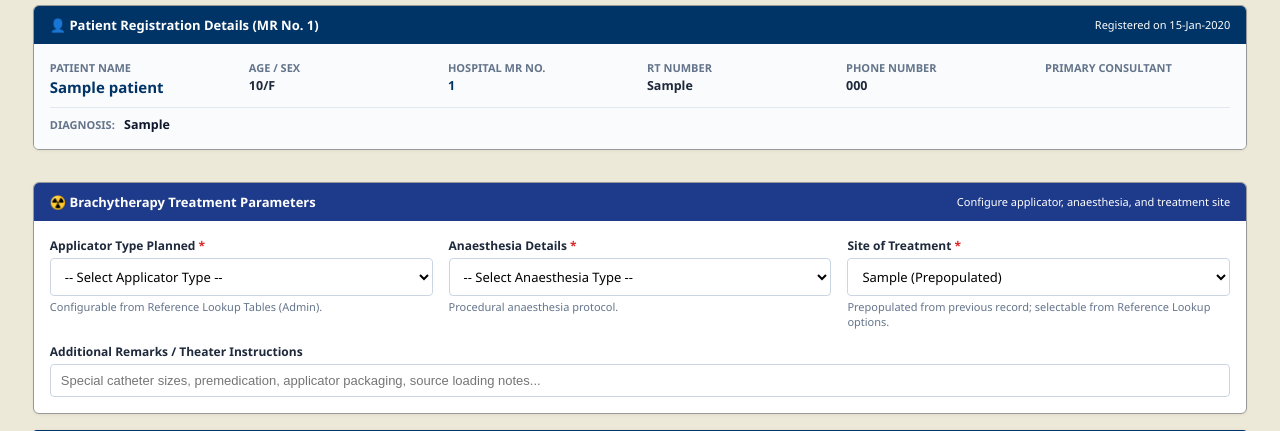
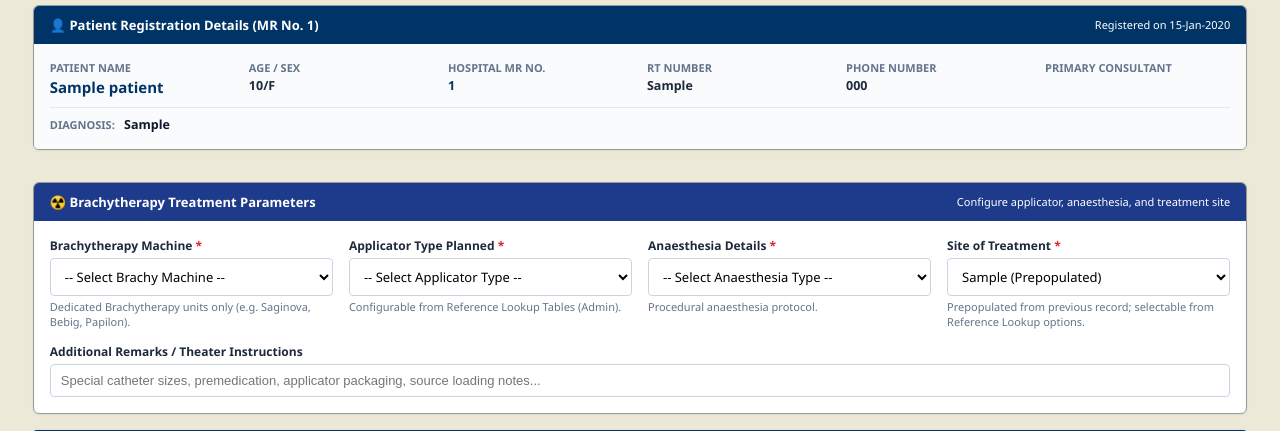
Before and after one commit to charun3v/pt_scheduler, a Django app: page /scheduler/patient/1/brachytherapy/ in a window 1280 px wide. Shown: the part 246-677 px from the top of the page. Run offline with Django 5.2, Linux system fonts and the light colour scheme; a user stored in the database is signed in; tables that the repository leaves empty hold one stand-in row (values such as "Sample post").

Commit message:
Separate Teletherapy and Brachytherapy machine scheduling, restrict machine mappings to Teletherapy, add Brachy machine dropdown, and widen Machine Type column to single line

```diff
--- a/apps/scheduler/views.py
+++ b/apps/scheduler/views.py
@@ -45,7 +45,7 @@ def schedule_patient_view(request, patient_id):
     if not can_schedule_patient(request.user):
         messages.error(request, "Access restricted. You do not have permission to schedule patients.")
         return redirect('patient_detail', patient_id=patient.id)
-    machines = Machine.objects.filter(is_active=True).order_by('display_order', 'name')
+    machines = Machine.objects.filter(is_active=True, treatment_mode='Teletherapy').order_by('display_order', 'name')
     shifts = Shift.objects.filter(is_active=True).order_by('display_order', 'name')
     techniques = Technique.objects.filter(is_active=True).order_by('display_order', 'name')
     special_techniques = SpecialTechnique.objects.filter(is_active=True).order_by('display_order', 'name')
@@ -559,7 +559,7 @@ def get_mapped_machines_slots_api(request):
     spec_tech_obj = SpecialTechnique.objects.filter(id=spec_tech_id, is_active=True).first() if spec_tech_id else None
 
     holiday_dates = set(Holiday.objects.values_list('date', flat=True))
-    machines = Machine.objects.filter(is_active=True).order_by('display_order', 'name')
+    machines = Machine.objects.filter(is_active=True, treatment_mode='Teletherapy').order_by('display_order', 'name')
     results = []
 
     for mach in machines:
@@ -633,12 +633,14 @@ def machine_mappings_view(request):
     Admin & SubAdmin Dynamic Mapping Manager:
     Configure which Shifts, Techniques, Special Techniques, and Sites apply to each Machine,
     along with Option A daily start quota.
+    Exclusively for Teletherapy machines (Brachytherapy does not use shifts or techniques).
     """
     if not can_manage_mappings(request.user):
         messages.error(request, "Access restricted to Administrators / SubAdmins.")
         return redirect('dashboard')
 
-    mappings = MachineMapping.objects.select_related('machine')\
+    mappings = MachineMapping.objects.filter(machine__treatment_mode='Teletherapy')\
+        .select_related('machine')\
         .prefetch_related('allowed_shifts', 'allowed_techniques', 'allowed_special_techniques')\
         .order_by('machine__display_order')
 
@@ -655,6 +657,10 @@ def edit_machine_mapping_view(request, mapping_id):
         return redirect('dashboard')
 
     mapping = get_object_or_404(MachineMapping, id=mapping_id)
+    if mapping.machine.treatment_mode != 'Teletherapy':
+        messages.warning(request, "Dynamic Machine Mappings are exclusively for Teletherapy equipment. Brachytherapy machines do not use shifts, techniques, or special techniques.")
+        return redirect('machine_mappings')
+
     all_shifts = Shift.objects.all().order_by('display_order')
     all_techs = Technique.objects.all().order_by('display_order')
     all_special_techs = SpecialTechnique.objects.all().order_by('display_order')
@@ -1244,7 +1250,7 @@ def get_month_calendar_data(year, month):
         appointment_date__gte=first_date,
         appointment_date__lte=last_date
     ).select_related(
-        'patient', 'applicator_type', 'anesthesia_type', 'created_by'
+        'patient', 'applicator_type', 'anesthesia_type', 'created_by', 'schedule__machine'
     ).order_by('appointment_date', 'fraction_number', 'patient__pt_name')
 
     appts_by_date = {}
@@ -1262,6 +1268,8 @@ def get_month_calendar_data(year, month):
             'mr_no': a.patient.mr_no,
             'diagnosis': a.patient.diagnosis or '',
             'site': a.site_of_treatment or a.patient.site_of_treatment or '',
+            'machine': a.schedule.machine.name if (a.schedule and a.schedule.machine) else (a.schedule.machine_display if a.schedule else ''),
+            'machine_code': a.schedule.machine.code if (a.schedule and a.schedule.machine) else '',
             'applicator': a.applicator_type.name if a.applicator_type else 'Brachytherapy',
             'applicator_code': a.applicator_type.code if a.applicator_type else '',
             'color': a.applicator_type.color_code if a.applicator_type else '#1976d2',
@@ -1383,6 +1391,7 @@ def brachy_schedule_patient_view(request, patient_id):
     applicators = BrachyApplicator.objects.filter(is_active=True).order_by('display_order', 'name')
     anesthesias = BrachyAnesthesia.objects.filter(is_active=True).order_by('display_order', 'name')
     sites = TreatmentSite.objects.filter(is_active=True).order_by('display_order', 'name')
+    brachy_machines = Machine.objects.filter(is_active=True, treatment_mode='Brachytherapy').order_by('display_order', 'name')
     # Prepopulate treatment site from patient's previous entry
     default_site = patient.site_of_treatment or ''
     if not default_site:
@@ -1529,6 +1538,14 @@ def brachy_schedule_patient_view(request, patient_id):
                     messages.error(request, err_msg)
                     return redirect('brachy_schedule_patient', patient_id=patient.id)
 
+        # Selected Brachytherapy Machine
+        machine_id = data.get('machine_id')
+        machine_obj = None
+        if machine_id:
+            machine_obj = Machine.objects.filter(id=machine_id, treatment_mode='Brachytherapy', is_active=True).first()
+        elif brachy_machines.exists():
+            machine_obj = brachy_machines.first()
+
         # Persist schedule course
         brachy_schedule = patient.schedules.filter(
             treatment_type='Brachytherapy',
@@ -1543,6 +1560,7 @@ def brachy_schedule_patient_view(request, patient_id):
             brachy_schedule = TreatmentSchedule.objects.create(
                 patient=patient,
                 treatment_type='Brachytherapy',
+                machine=machine_obj,
                 applicator_type=applicator,
                 anesthesia_type=anesthesia,
                 site_of_treatment=site_of_treatment,
@@ -1554,6 +1572,8 @@ def brachy_schedule_patient_view(request, patient_id):
                 created_by=request.user,
             )
         else:
+            if machine_obj:
+                brachy_schedule.machine = machine_obj
             brachy_schedule.applicator_type = applicator
             brachy_schedule.anesthesia_type = anesthesia
             brachy_schedule.site_of_treatment = site_of_treatment
@@ -1620,8 +1640,16 @@ def brachy_schedule_patient_view(request, patient_id):
 
     calendar_data = get_month_calendar_data(year, month)
 
+    selected_machine_id = None
+    if existing_brachy and existing_brachy.machine_id:
+        selected_machine_id = existing_brachy.machine_id
+    elif brachy_machines.exists():
+        selected_machine_id = brachy_machines.first().id
+
     context = {
         'patient': patient,
+        'brachy_machines': brachy_machines,
+        'selected_machine_id': selected_machine_id,
         'applicators': applicators,
         'anesthesias': anesthesias,
         'sites': sites,
--- a/templates/scheduler/brachy_calendar.html
+++ b/templates/scheduler/brachy_calendar.html
@@ -243,6 +243,7 @@
                                                data-rt-no="{{ appt.rt_no }}"
                                                data-diagnosis="{{ appt.diagnosis }}"
                                                data-site="{{ appt.site }}"
+                                               data-machine="{{ appt.machine|default:'Brachy Unit' }}"
                                                data-applicator="{{ appt.applicator }}"
                                                data-anesthesia="{{ appt.anesthesia }}"
                                                data-fraction="{{ appt.fraction }}"
@@ -277,6 +278,7 @@
     <div style="font-size: 11px; margin-bottom: 2px;"><strong>MR No:</strong> <span id="tt_mr"></span> | <strong>RT:</strong> <span id="tt_rt"></span></div>
     <div style="font-size: 11px; margin-bottom: 2px;"><strong>Diagnosis:</strong> <span id="tt_dx"></span></div>
     <div style="font-size: 11px; margin-bottom: 2px;"><strong>Site:</strong> <span id="tt_site"></span></div>
+    <div style="font-size: 11px; margin-bottom: 2px;"><strong>Machine:</strong> <span id="tt_mach"></span></div>
     <div style="font-size: 11px; margin-bottom: 2px;"><strong>Applicator:</strong> <span id="tt_app"></span></div>
     <div style="font-size: 11px; margin-bottom: 2px;"><strong>Anaesthesia:</strong> <span id="tt_ana"></span></div>
     <div style="font-size: 11px; margin-bottom: 2px;"><strong>Scheduled:</strong> <span id="tt_date"></span> (<span id="tt_frac"></span>)</div>
@@ -384,6 +386,7 @@
                                data-rt-no="${escapeHtml(appt.rt_no)}"
                                data-diagnosis="${escapeHtml(appt.diagnosis)}"
                                data-site="${escapeHtml(appt.site)}"
+                               data-machine="${escapeHtml(appt.machine || 'Brachy Unit')}"
                                data-applicator="${escapeHtml(appt.applicator)}"
                                data-anesthesia="${escapeHtml(appt.anesthesia)}"
                                data-fraction="${appt.fraction}"
@@ -417,6 +420,7 @@
         document.getElementById('tt_rt').textContent = el.dataset.rtNo || '-';
         document.getElementById('tt_dx').textContent = el.dataset.diagnosis || '-';
         document.getElementById('tt_site').textContent = el.dataset.site || '-';
+        document.getElementById('tt_mach').textContent = el.dataset.machine || 'Brachy Unit';
         document.getElementById('tt_app').textContent = el.dataset.applicator;
         document.getElementById('tt_ana').textContent = el.dataset.anesthesia;
         document.getElementById('tt_date').textContent = el.dataset.date;
--- a/templates/scheduler/brachy_schedule_patient.html
+++ b/templates/scheduler/brachy_schedule_patient.html
@@ -291,7 +291,23 @@
                 <span style="font-weight: normal; font-size: 11px;">Configure applicator, anaesthesia, and treatment site</span>
             </div>
             <div class="brachy-body">
-                <div style="display: grid; grid-template-columns: repeat(auto-fit, minmax(260px, 1fr)); gap: 16px;">
+                <div style="display: grid; grid-template-columns: repeat(auto-fit, minmax(240px, 1fr)); gap: 16px;">
+
+                    <!-- Brachytherapy Machine Dropdown (Only Brachytherapy Units) -->
+                    <div>
+                        <label style="display: block; font-size: 12px; font-weight: 700; color: #1e293b; margin-bottom: 4px;">
+                            Brachytherapy Machine <span style="color: #dc2626;">*</span>
+                        </label>
+                        <select id="form_machine_id" class="access-select" style="width: 100%; padding: 8px 10px; font-size: 13px; border: 1px solid #cbd5e1; border-radius: 4px; background: #ffffff;">
+                            <option value="">-- Select Brachy Machine --</option>
+                            {% for bm in brachy_machines %}
+                                <option value="{{ bm.id }}" {% if selected_machine_id == bm.id %}selected{% endif %}>
+                                    {{ bm.name }} ({{ bm.code|default:bm.machine_type }})
+                                </option>
+                            {% endfor %}
+                        </select>
+                        <div style="font-size: 11px; color: #64748b; margin-top: 3px;">Dedicated Brachytherapy units only (e.g. Saginova, Bebig, Papilon).</div>
+                    </div>
 
                     <!-- Applicator Type Dropdown (Reference Lookup) -->
                     <div>
@@ -453,6 +469,7 @@
                                                      data-rt-no="{{ appt.rt_no }}"
                                                      data-diagnosis="{{ appt.diagnosis }}"
                                                      data-site="{{ appt.site }}"
+                                                     data-machine="{{ appt.machine|default:'Brachy Unit' }}"
                                                      data-applicator="{{ appt.applicator }}"
                                                      data-anesthesia="{{ appt.anesthesia }}"
                                                      data-fraction="{{ appt.fraction }}"
@@ -577,6 +594,10 @@
                         <strong id="summary_site">-</strong>
                     </div>
                     <div>
+                        <span style="color: #64748b; font-size: 11px; font-weight: 600; display: block;">BRACHYTHERAPY MACHINE</span>
+                        <strong id="summary_machine" style="color: #003366;">-</strong>
+                    </div>
+                    <div>
                         <span style="color: #64748b; font-size: 11px; font-weight: 600; display: block;">APPLICATOR TYPE</span>
                         <strong id="summary_applicator" style="color: #0078d4;">-</strong>
                     </div>
@@ -642,6 +663,7 @@
     <div style="font-size: 11px; margin-bottom: 2px;"><strong>MR No:</strong> <span id="tt_mr"></span> | <strong>RT:</strong> <span id="tt_rt"></span></div>
     <div style="font-size: 11px; margin-bottom: 2px;"><strong>Diagnosis:</strong> <span id="tt_dx"></span></div>
     <div style="font-size: 11px; margin-bottom: 2px;"><strong>Site:</strong> <span id="tt_site"></span></div>
+    <div style="font-size: 11px; margin-bottom: 2px;"><strong>Machine:</strong> <span id="tt_mach"></span></div>
     <div style="font-size: 11px; margin-bottom: 2px;"><strong>Applicator:</strong> <span id="tt_app"></span></div>
     <div style="font-size: 11px; margin-bottom: 2px;"><strong>Anaesthesia:</strong> <span id="tt_ana"></span></div>
     <div style="font-size: 11px; margin-bottom: 2px;"><strong>Scheduled:</strong> <span id="tt_date"></span> (<span id="tt_frac"></span>)</div>
@@ -862,6 +884,7 @@
                                   data-rt-no="${escapeHtml(appt.rt_no)}"
                                   data-diagnosis="${escapeHtml(appt.diagnosis)}"
                                   data-site="${escapeHtml(appt.site)}"
+                                  data-machine="${escapeHtml(appt.machine || 'Brachy Unit')}"
                                   data-applicator="${escapeHtml(appt.applicator)}"
                                   data-anesthesia="${escapeHtml(appt.anesthesia)}"
                                   data-fraction="${appt.fraction}"
@@ -897,6 +920,7 @@
         document.getElementById('tt_rt').textContent = el.dataset.rtNo || '-';
         document.getElementById('tt_dx').textContent = el.dataset.diagnosis || '-';
         document.getElementById('tt_site').textContent = el.dataset.site || '-';
+        document.getElementById('tt_mach').textContent = el.dataset.machine || 'Brachy Unit';
         document.getElementById('tt_app').textContent = el.dataset.applicator;
         document.getElementById('tt_ana').textContent = el.dataset.anesthesia;
         document.getElementById('tt_date').textContent = el.dataset.date;
@@ -971,10 +995,17 @@
             return;
         }
 
+        const machineSelect = document.getElementById('form_machine_id');
         const applicatorSelect = document.getElementById('form_applicator_id');
         const anesthesiaSelect = document.getElementById('form_anesthesia_id');
         const siteInput = document.getElementById('form_site_of_treatment');
         const remarksInput = document.getElementById('form_remarks');
+
+        if (machineSelect && !machineSelect.value) {
+            alert("Brachytherapy Machine selection is mandatory.");
+            machineSelect.focus();
+            return;
+        }
 
         if (!applicatorSelect.value) {
             alert("Applicator Type Planned is mandatory.");
@@ -1014,6 +1045,11 @@
 
         // Fill Confirmation Summary fields
         document.getElementById('summary_site').textContent = siteInput.value.trim();
+        if (machineSelect && machineSelect.value) {
+            document.getElementById('summary_machine').textContent = machineSelect.options[machineSelect.selectedIndex].text;
+        } else {
+            document.getElementById('summary_machine').textContent = 'Not Specified';
+        }
         document.getElementById('summary_applicator').textContent = applicatorSelect.options[applicatorSelect.selectedIndex].text;
         document.getElementById('summary_anesthesia').textContent = anesthesiaSelect.options[anesthesiaSelect.selectedIndex].text;
         document.getElementById('summary_total_count').textContent = `${total} application${total > 1 ? 's' : ''} (${gExistingApptsCount} existing + ${gSelectedDates.size} new)`;
@@ -1076,6 +1112,7 @@
 
         const payload = {
             selected_dates: Array.from(gSelectedDates).sort(),
+            machine_id: document.getElementById('form_machine_id') ? document.getElementById('form_machine_id').value : '',
             applicator_id: document.getElementById('form_applicator_id').value,
             anesthesia_id: document.getElementById('form_anesthesia_id').value,
             site_of_treatment: document.getElementById('form_site_of_treatment').value.trim(),
--- a/templates/scheduler/machine_mappings.html
+++ b/templates/scheduler/machine_mappings.html
@@ -7,15 +7,15 @@
 
     <div style="display: flex; justify-content: space-between; align-items: center; margin-bottom: 16px; border-bottom: 2px solid #003366; padding-bottom: 10px;">
         <div>
-            <h2 style="margin: 0; font-size: 18px; color: #003366;">⚙️ Dynamic Machine & Shift Mappings</h2>
+            <h2 style="margin: 0; font-size: 18px; color: #003366;">⚙️ Dynamic Teletherapy Machine & Shift Mappings</h2>
             <div style="font-size: 12px; color: #666;">
-                Configure dynamic relationships between Machines, Operating Shifts, Techniques, Special Techniques, and Daily Quotas.
+                Configure dynamic relationships between Teletherapy Machines, Operating Shifts, Techniques, Special Techniques, and Daily Quotas.
             </div>
         </div>
     </div>
 
     <div style="background: #eef4f9; border: 1px solid #b8daff; border-radius: 4px; padding: 12px 16px; margin-bottom: 20px; font-size: 12px; color: #004085;">
-        <strong>Dynamic Clinical Rules:</strong> As radiotherapy equipment capabilities, beam matched units, or shift allocations change dynamically in the department, Administrators can adjust the mapping matrix below. The patient scheduling form dynamically updates its dropdowns based on these rules.
+        <strong>Dynamic Clinical Rules:</strong> As teletherapy equipment capabilities, beam matched units, or shift allocations change dynamically in the department, Administrators can adjust the mapping matrix below. The patient scheduling form dynamically updates its dropdowns based on these rules. <em>(Note: Mappings apply exclusively to Teletherapy equipment; Brachytherapy does not use shifts, techniques, or special techniques.)</em>
     </div>
 
     <table style="width: 100%; border-collapse: collapse; font-size: 13px;">
```
Also changed, not shown: templates/core/lookup_manager.html (+8 -8 lines), test_scheduler_workflows.py (+99 -1 lines).
